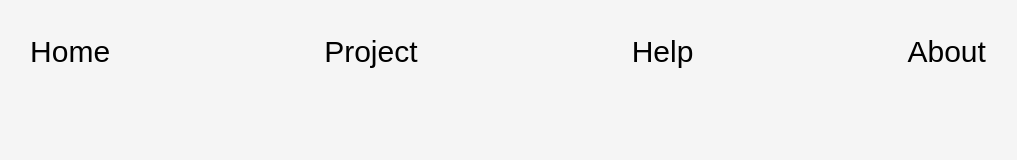
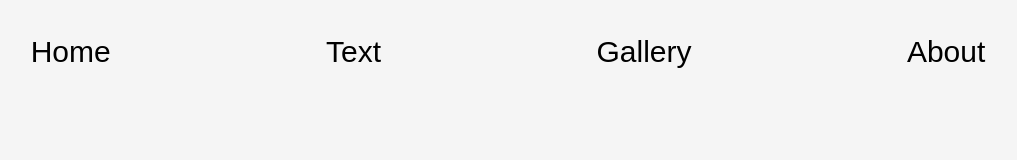
Before and after one commit to solarstation/solarstation.github.io, a plain HTML site: page index.htm in a window 1280 px wide. Shown: the whole page, without its empty margins (132-1149 px from the left). Drawn offline with Linux system fonts and the light colour scheme; a web font is replaced by a local one.

Commit message:
Add files via upload

```diff
--- a/index.htm
+++ b/index.htm
@@ -16,22 +16,18 @@
 
 		<div class="wrap-site">
 
-			<header class="site-header">
-
+			<div class="site-header">
 				<a href="#">Home</a>
-				<a href="#">Project</a>
-				<a href="#">Help</a>
+				<a href="#">Text</a>
+				<a href="#">Gallery</a>
 				<a href="#">About</a>
-
-			</header>
+			</div>
 
 			<div class="site-content">
 
 			</div>
 
-			<footer class="site-footer">
-
-			</footer>
+			<div class="site-footer"></div>
 
 		</div>
 	</body>
```
